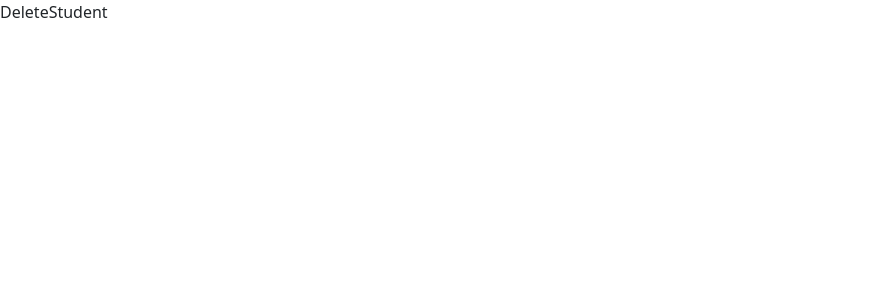
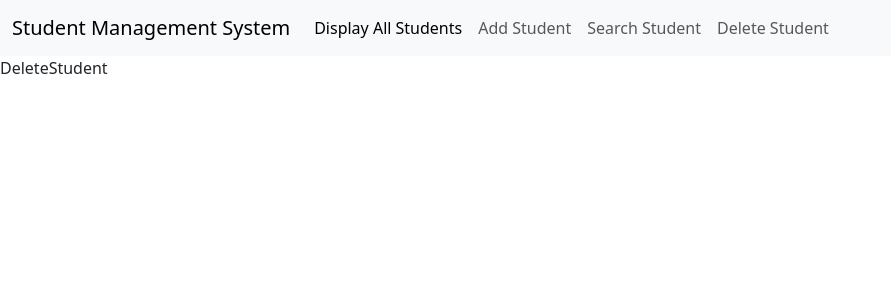
Before and after one commit to basha-github/feb18-react-stu-management-app, a React (Vite) app: page /del in a window 1280 px wide. Shown: the top 300 px of the page, without its empty margins (0-891 px from the left). Built offline with nearby package versions, Linux system fonts and the light colour scheme.

Commit message:
nav bar done

```diff
--- a/src/components/AddStudent.tsx
+++ b/src/components/AddStudent.tsx
@@ -1,7 +1,10 @@
 import React from 'react'
+import NavBar from './NavBar'
 
 export default function AddStudent() {
   return (
-    <div>AddStudent</div>
+    <div>
+      <NavBar />
+      AddStudent</div>
   )
 }
--- a/src/components/DeleteStudent.tsx
+++ b/src/components/DeleteStudent.tsx
@@ -1,7 +1,10 @@
 import React from 'react'
+import NavBar from './NavBar'
 
 export default function DeleteStudent() {
   return (
-    <div>DeleteStudent</div>
+    <div>
+      <NavBar />
+      DeleteStudent</div>
   )
 }
--- a/src/components/DisplayAll.tsx
+++ b/src/components/DisplayAll.tsx
@@ -1,7 +1,10 @@
 import React from 'react'
+import NavBar from './NavBar'
 
 export default function DisplayAll() {
   return (
-    <div>DisplayAll</div>
+    <div>
+      <NavBar />
+      DisplayAll</div>
   )
 }
--- /dev/null
+++ b/src/components/NavBar.tsx
@@ -0,0 +1,52 @@
+import React from "react";
+
+export default function NavBar() {
+  return (
+    <div>
+      <nav className="navbar navbar-expand-lg bg-body-tertiary">
+        <div className="container-fluid">
+          <a className="navbar-brand" href="#">
+            Student Management System
+          </a>
+          <button
+            className="navbar-toggler"
+            type="button"
+            data-bs-toggle="collapse"
+            data-bs-target="#navbarNav"
+            aria-controls="navbarNav"
+            aria-expanded="false"
+            aria-label="Toggle navigation"
+          >
+            <span className="navbar-toggler-icon"></span>
+          </button>
+          <div className="collapse navbar-collapse" id="navbarNav">
+            <ul className="navbar-nav">
+              <li className="nav-item">
+                <a className="nav-link active" aria-current="page"
+                href="/">
+                  Display All Students
+                </a>
+              </li>
+              <li className="nav-item">
+                <a className="nav-link" href="/s-add">
+                  Add Student
+                </a>
+              </li>
+              <li className="nav-item">
+                <a className="nav-link" href="/search">
+                  Search Student
+                </a>
+              </li>
+              <li className="nav-item">
+                <a className="nav-link" href="/del">
+                  Delete Student
+                </a>
+              </li>
+
+            </ul>
+          </div>
+        </div>
+      </nav>
+    </div>
+  );
+}
--- a/src/components/SearchStudent.tsx
+++ b/src/components/SearchStudent.tsx
@@ -1,7 +1,10 @@
 import React from 'react'
+import NavBar from './NavBar'
 
 export default function SearchStudent() {
   return (
-    <div>SearchStudent</div>
+    <div>
+      <NavBar />
+      SearchStudent</div>
   )
 }
```
